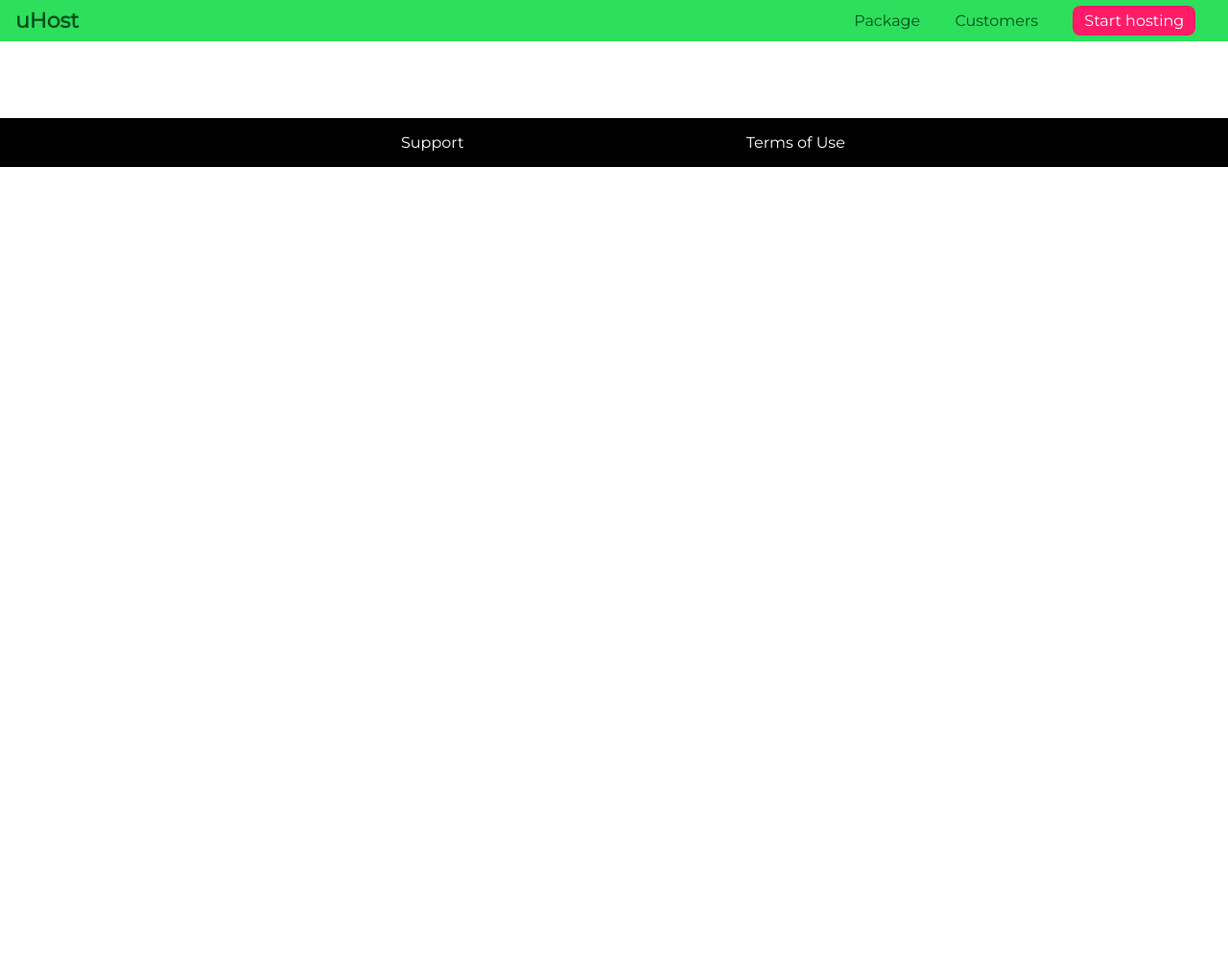
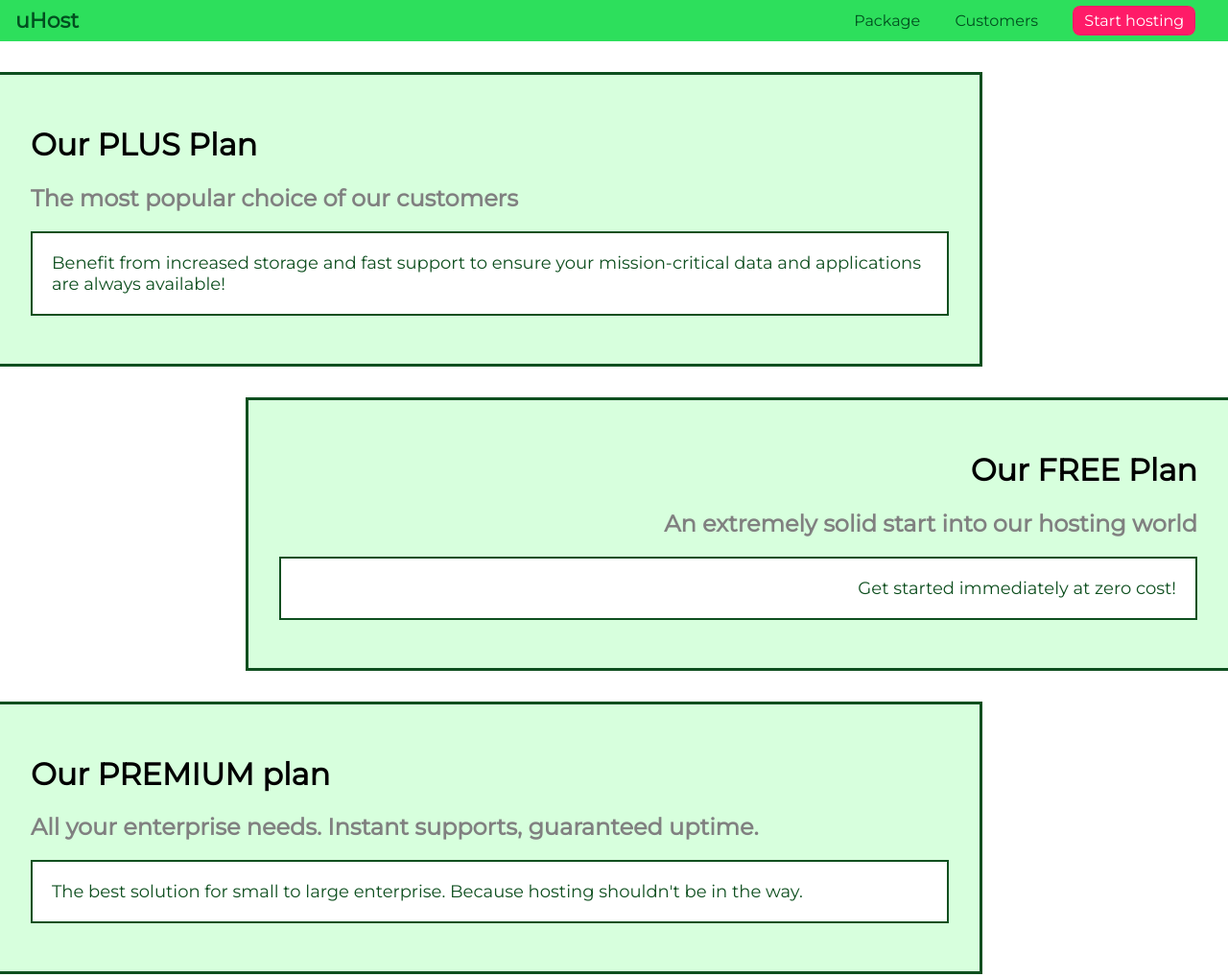
Before and after one commit to jcranwang/CSS-Projects, a plain HTML site: page Project-uHost/package/index.html in a window 1280 px wide. Shown: the top 1018 px of the page at 96% size. Before the commit the page ends 800 px from the top, so only its background shows below. Drawn offline with Linux system fonts and the light colour scheme.

Commit message:
Project-uHost: styling package page

```diff
--- a/Project-uHost/package/index.html
+++ b/Project-uHost/package/index.html
@@ -8,17 +8,17 @@
       href="https://fonts.googleapis.com/css?family=Montserrat"
       rel="stylesheet"
     />
-    <link rel="stylesheet" href="../share.css">
+    <link rel="stylesheet" href="../share.css" />
     <link rel="stylesheet" href="./package.css" />
     <title>Package</title>
   </head>
   <body>
     <header class="main-header">
-      <div><a href="./index.html" class="main-header_brand">uHost</a></div>
+      <div><a href="../index.html" class="main-header_brand">uHost</a></div>
       <nav class="main-nav">
         <ul class="main-nav_items">
           <li class="main-nav_item">
-            <a href="package/index.html">Package</a>
+            <a href="./index.html">Package</a>
           </li>
           <li class="main-nav_item">
             <a href="customers/index.html">Customers</a>
@@ -29,6 +29,42 @@
         </ul>
       </nav>
     </header>
+    <main>
+      <div class="package">
+        <a href="">
+          <h1 class="package-title">Our PLUS Plan</h1>
+          <h2 class="package-subtitle">
+            The most popular choice of our customers
+          </h2>
+          <p class="package-description">
+            Benefit from increased storage and fast support to ensure your
+            mission-critical data and applications are always available!
+          </p>
+        </a>
+      </div>
+      <div class="package free-package">
+        <a href="">
+          <h1 class="package-title">Our FREE Plan</h1>
+          <h2 class="package-subtitle">
+            An extremely solid start into our hosting world
+          </h2>
+          <p class="package-description">Get started immediately at zero cost!</p>
+        </a>
+      </div>
+      <div class="clear-fix"></div>
+      <div class="package">
+        <a href="">
+          <h1 class="package-title">Our PREMIUM plan</h1>
+          <h2 class="package-subtitle">
+            All your enterprise needs. Instant supports, guaranteed uptime.
+          </h2>
+          <p class="package-description">
+            The best solution for small to large enterprise. Because hosting
+            shouldn't be in the way.
+          </p>
+        </a>
+      </div>
+    </main>
     <footer class="main-footer">
       <ul class="footer-list">
         <li class="footer-list_item">
--- a/Project-uHost/package/package.css
+++ b/Project-uHost/package/package.css
@@ -6,3 +6,62 @@ body {
   font-family: "Montserrat", sans-serif;
   margin: 0;
 }
+
+main {
+  margin-top: 32px;
+}
+
+.package {
+  background-color: rgb(213, 255, 220, 0.95);
+  width: 80%;
+  border: solid 3px #0e4f1f;
+  border-left: none;
+  margin-bottom: 32px;
+}
+
+.package:hover,
+.package:active {
+  border: solid 3px #ff1b68;
+  box-shadow: 2px 2px 4px rgba(0,0,0,0.5);
+  border-left: none;
+}
+
+.package a {
+  text-decoration: none;
+  display: block;
+  padding: 32px;
+}
+
+.package-title {
+  color: black;
+}
+
+.package-subtitle {
+  color: grey;
+}
+
+.package-description {
+  background-color: white;
+  border: solid #0e4f1f 2px;
+  padding: 20px;
+  font-size: 18px;
+  color: #0e4f1f;
+}
+
+.free-package {
+  text-align: right;
+  float: right;
+  border-left: solid 3px #0e4f1f;
+  border-right: none;
+}
+
+.free-package:hover,
+.free-package:active {
+  border-left: solid 3px #ff1b68;
+  border-right: none;
+  box-shadow: -2px 2px 4px rgba(0,0,0,0.5);
+}
+
+.clear-fix {
+  clear: both;
+}
```
